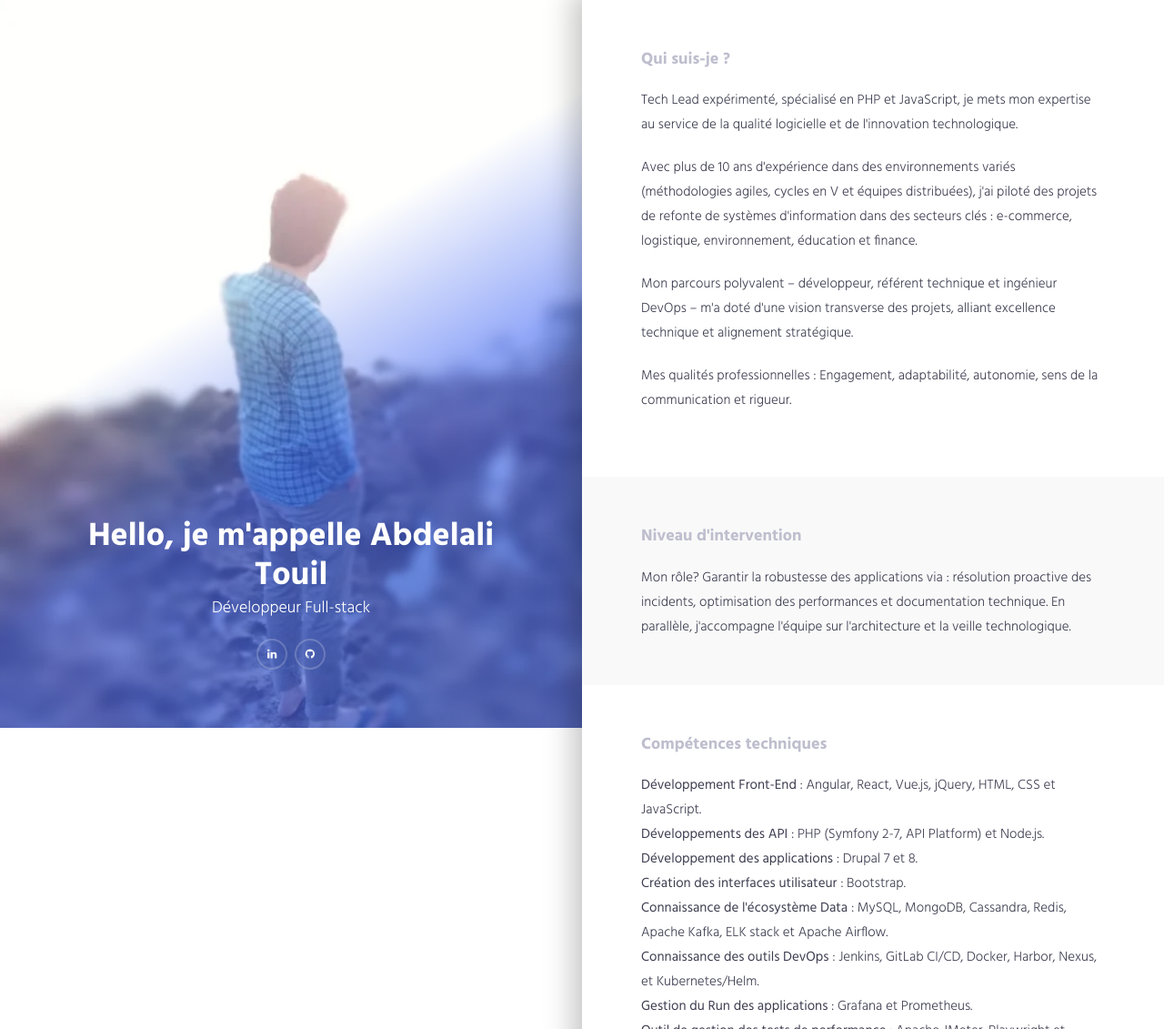
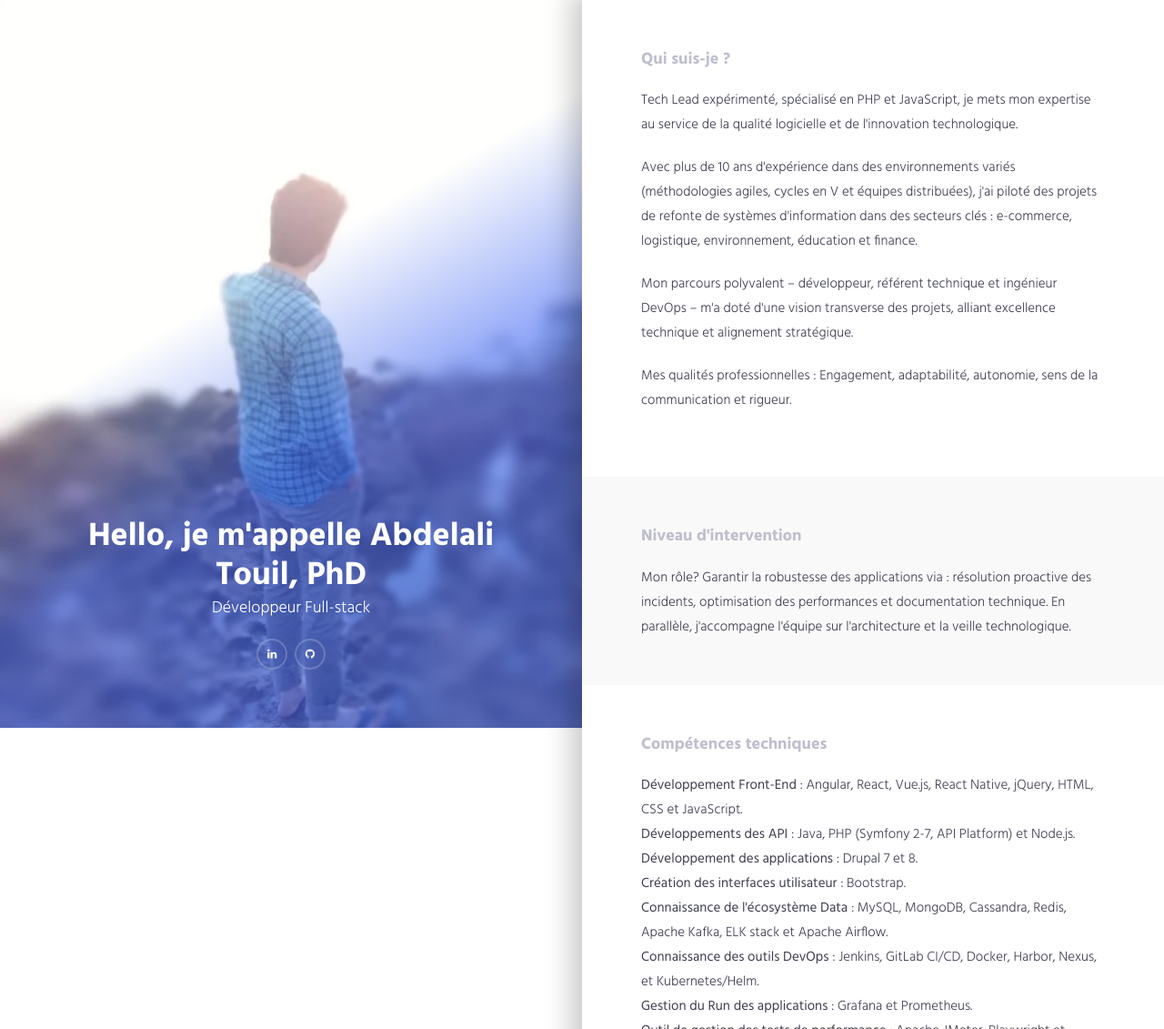
Before and after one commit to abdelali-touil/about, a plain HTML site: page index.html in a window 1280 px wide. Shown: the top 1131 px of the page at 91% size. Drawn offline with nearby package versions, Linux system fonts and the light colour scheme.

Commit message:
finalisation du cv

```diff
--- a/index.html
+++ b/index.html
@@ -26,7 +26,7 @@
                 <div class="left-col-block blocks">
                     <header class="header">
                         <div class="content text-center">
-                            <h1>Hello, je m'appelle Abdelali Touil</h1>
+                            <h1>Hello, je m'appelle Abdelali Touil, PhD</h1>
                             <p class="lead">Développeur Full-stack</p>
                             <ul class="social-icon">
                                 <li><a href="https://www.linkedin.com/in/abdelali-touil/"><i class="fa fa-linkedin" aria-hidden="true"></i></a></li>
@@ -84,8 +84,8 @@
                             <div class="row">
                                 <div class="col-md-12">
                                     <ul>
-                                        <li><strong>Développement Front-End </strong>: Angular, React, Vue.js, jQuery, HTML, CSS et JavaScript.</li>
-                                        <li><strong>Développements des API </strong>: PHP (Symfony 2-7, API Platform) et Node.js.</li>
+                                        <li><strong>Développement Front-End </strong>: Angular, React, Vue.js, React Native, jQuery, HTML, CSS et JavaScript.</li>
+                                        <li><strong>Développements des API </strong>: Java, PHP (Symfony 2-7, API Platform) et Node.js.</li>
                                         <li><strong>Développement des applications </strong>: Drupal 7 et 8.</li>
                                         <li><strong>Création des interfaces utilisateur </strong>: Bootstrap.</li>
                                         <li><strong>Connaissance de l'écosystème Data </strong>: MySQL, MongoDB, Cassandra, Redis, Apache Kafka, ELK stack et Apache Airflow.</li>
```
